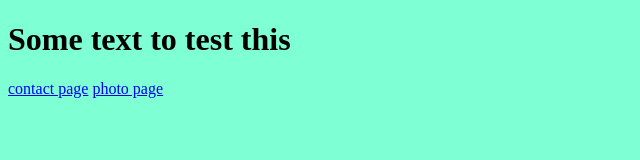
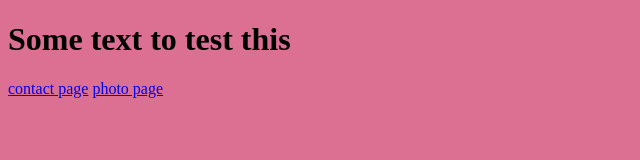
Before and after one commit to Annak506/SheCodesTaskw3, a plain HTML site: page index.html in a window 1280 px wide. Shown: the whole page, without its empty margins (0-640 px from the left). Drawn offline with Linux system fonts and the light colour scheme.

Commit message:
changed the css

```diff
--- a/styles.css
+++ b/styles.css
@@ -1,5 +1,5 @@
 body{
-    background-color: aquamarine;
+    background-color: palevioletred;
 }
 
 img{
```
